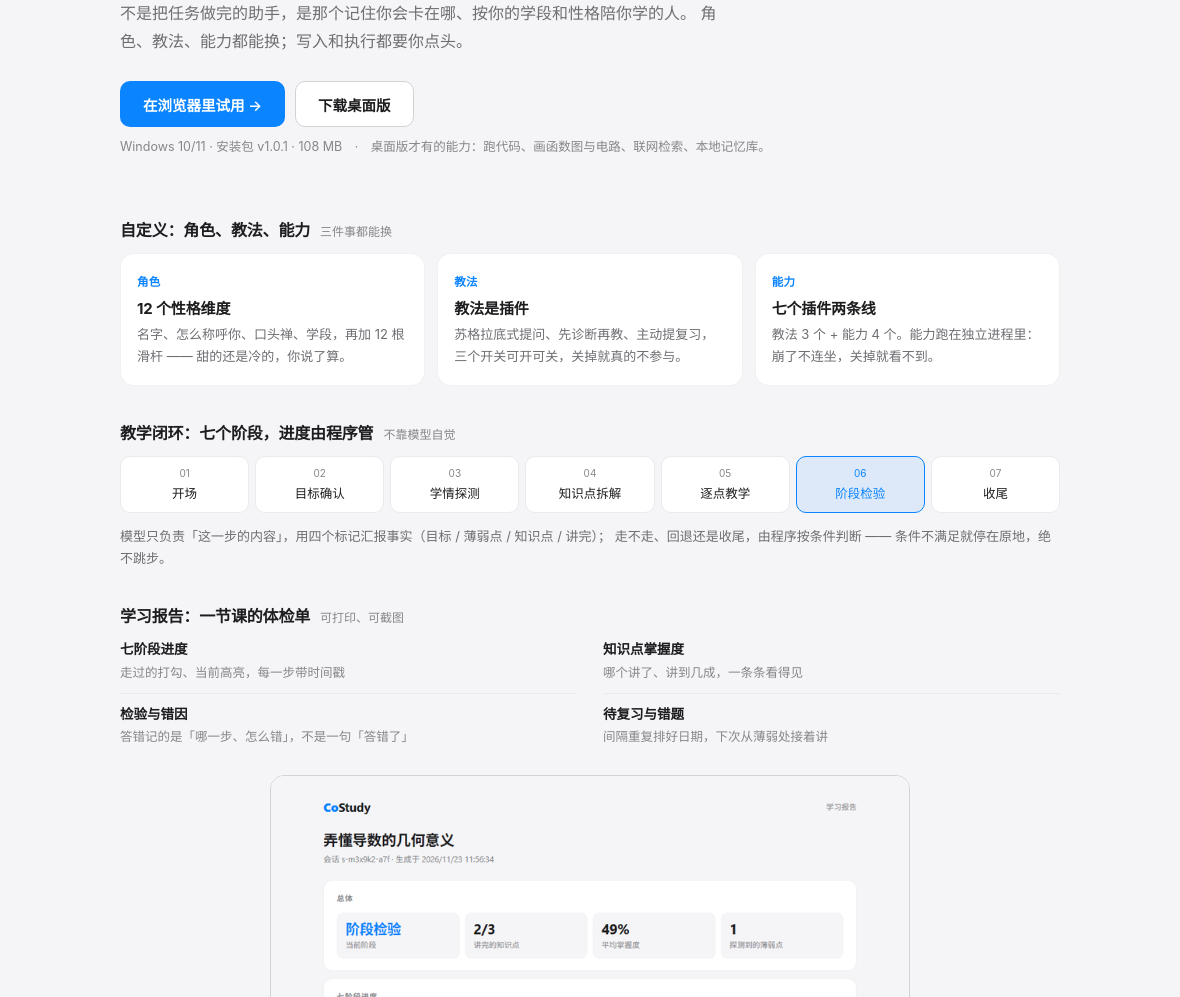
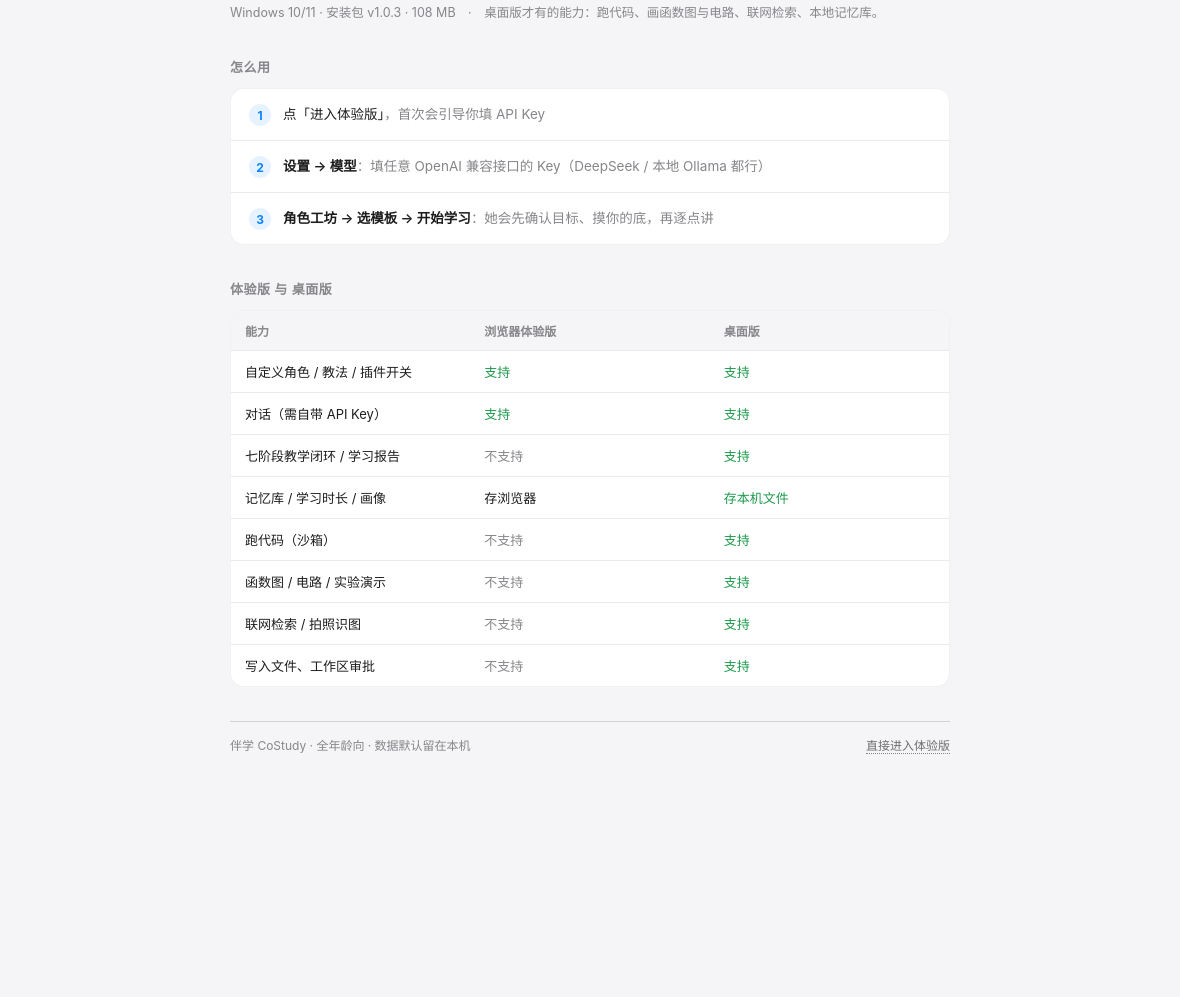
Before and after one commit to moranelysia/qiany-CoStudy-xhlandtg, an Electron app: page docs/index.html in a window 1180 px wide. Shown: the part 279-1276 px from the top of the page. After the commit the page ends 1080 px from the top, so only its background shows below. Drawn offline with Linux system fonts and the light colour scheme.

Commit message:
docs(site): 首页做减法，只留用法提示与体验版/桌面版差异
- 删掉三张能力卡、七阶段、学习报告、长文案
- 保留：一句定位 + 两个入口 + 三步用法 + 对比表
- 页高从 ~1900px 降到 ~1000px

```diff
--- a/docs/index.html
+++ b/docs/index.html
@@ -5,7 +5,6 @@
 <meta name="viewport" content="width=device-width, initial-scale=1.0, viewport-fit=cover" />
 <title>伴学 CoStudy · 一个人的情感陪伴，自己的老师</title>
 <style>
-  /* 设计令牌与桌面端一致（src/renderer/src/styles/tokens.css） */
   :root {
     --ground: #ffffff;
     --bg: #f5f5f7;
@@ -17,7 +16,6 @@
     --blue: #0a84ff;
     --blue-soft: rgba(10, 132, 255, .1);
     --green: #1d9a4b;
-    --red: #d70015;
     --r-md: 14px;
     --r-sm: 10px;
     --font: -apple-system, BlinkMacSystemFont, "SF Pro Text", "Segoe UI",
@@ -27,113 +25,72 @@
   * { box-sizing: border-box; }
   html, body {
     margin: 0; padding: 0; min-height: 100%;
-    font-family: var(--font); color: var(--ink);
-    background: var(--bg);
+    font-family: var(--font); color: var(--ink); background: var(--bg);
     -webkit-font-smoothing: antialiased;
   }
-  .wrap { max-width: 980px; margin: 0 auto; padding: 26px 20px 56px; }
+  .wrap { max-width: 760px; margin: 0 auto; padding: 28px 20px 48px; }
 
-  /* 顶部 */
-  .top { display: flex; align-items: center; justify-content: space-between; gap: 12px; }
+  .top { display: flex; align-items: baseline; justify-content: space-between; gap: 12px; }
   .brand { display: flex; align-items: baseline; gap: 2px; font-size: 18px; font-weight: 700; letter-spacing: -.2px; }
   .brand b { color: var(--blue); font-weight: 800; }
   .brand span { color: var(--ink); }
   .ver { font-size: 12px; color: var(--ink-3); }
 
-  /* 主标题 */
-  .hero { padding: 44px 0 26px; }
-  .kicker {
-    display: inline-block; padding: 4px 10px; border-radius: 999px;
-    background: var(--blue-soft); color: var(--blue);
-    font-size: 12px; font-weight: 600; letter-spacing: .02em;
-  }
   h1 {
-    margin: 14px 0 0; font-size: clamp(26px, 4.4vw, 40px); line-height: 1.24;
-    letter-spacing: -.028em; font-weight: 700; max-width: 17em;
+    margin: 34px 0 0; font-size: clamp(25px, 4.4vw, 34px); line-height: 1.3;
+    letter-spacing: -.02em; font-weight: 700;
   }
   h1 em { font-style: normal; color: var(--blue); }
-  .sub { margin: 16px 0 0; max-width: 38em; font-size: clamp(14px, 2.2vw, 16px); line-height: 1.72; color: var(--ink-2); }
+  .sub { margin: 10px 0 0; font-size: 14px; line-height: 1.7; color: var(--ink-2); }
 
-  /* 按钮 */
-  .cta { display: flex; flex-wrap: wrap; gap: 10px; margin: 26px 0 8px; }
+  .cta { display: flex; flex-wrap: wrap; gap: 10px; margin: 22px 0 0; }
   .btn {
     display: inline-flex; align-items: center; justify-content: center;
-    min-height: 46px; padding: 0 22px; border-radius: var(--r-sm);
-    font-size: 14.5px; font-weight: 600; text-decoration: none; border: 1px solid transparent;
-    transition: background .16s ease, border-color .16s ease, transform .12s ease;
+    min-height: 44px; padding: 0 20px; border-radius: var(--r-sm);
+    font-size: 14px; font-weight: 600; text-decoration: none;
+    border: 1px solid transparent; transition: background .16s ease, border-color .16s ease;
   }
-  .btn:active { transform: scale(.985); }
   .btn-primary { background: var(--blue); color: #fff; }
   .btn-primary:hover { background: #0071e3; }
   .btn-ghost { background: var(--ground); color: var(--ink); border-color: var(--line); }
   .btn-ghost:hover { border-color: #b9b9c0; }
-  .hint { font-size: 12.5px; color: var(--ink-3); margin: 10px 0 0; line-height: 1.6; }
+  .hint { font-size: 12.5px; color: var(--ink-3); margin: 10px 0 0; line-height: 1.7; }
 
-  /* 区块 */
   section { margin-top: 34px; }
-  .sec-h { display: flex; align-items: baseline; gap: 10px; margin: 0 0 12px; }
-  .sec-h h2 { font-size: 16px; margin: 0; letter-spacing: -.01em; }
-  .sec-h span { font-size: 12px; color: var(--ink-3); }
+  h2 { font-size: 13px; font-weight: 600; color: var(--ink-3); letter-spacing: .04em; margin: 0 0 12px; }
 
-  /* 三张卡 */
-  .grid { display: grid; grid-template-columns: repeat(3, minmax(0, 1fr)); gap: 12px; }
-  .card {
-    background: var(--ground); border: 1px solid rgba(0, 0, 0, .055);
-    border-radius: var(--r-md); padding: 16px 16px 18px;
+  /* 三步提示 */
+  .steps { list-style: none; margin: 0; padding: 0; background: var(--ground);
+    border: 1px solid rgba(0,0,0,.055); border-radius: var(--r-md); overflow: hidden; }
+  .steps li { display: flex; gap: 12px; padding: 14px 18px; border-top: 1px solid var(--tone-2); font-size: 13.5px; line-height: 1.65; }
+  .steps li:first-child { border-top: 0; }
+  .steps .n {
+    flex: 0 0 22px; height: 22px; border-radius: 50%; background: var(--blue-soft); color: var(--blue);
+    font-size: 12px; font-weight: 700; display: grid; place-items: center; margin-top: 1px;
   }
-  .card .tag { font-size: 11.5px; font-weight: 600; color: var(--blue); letter-spacing: .02em; }
-  .card h3 { margin: 7px 0 6px; font-size: 15px; letter-spacing: -.01em; }
-  .card p { margin: 0; font-size: 13px; line-height: 1.65; color: var(--ink-2); }
-
-  /* 七阶段 */
-  .steps { display: grid; grid-template-columns: repeat(7, minmax(0, 1fr)); gap: 6px; }
-  .step {
-    background: var(--ground); border: 1px solid var(--tone-2); border-radius: var(--r-sm);
-    padding: 10px 6px; text-align: center;
-  }
-  .step .n { display: block; font-size: 10px; color: var(--ink-3); margin-bottom: 4px; }
-  .step .t { display: block; font-size: 12.5px; color: var(--ink); font-weight: 500; }
-  .step.on { border-color: var(--blue); background: var(--blue-soft); }
-  .step.on .t, .step.on .n { color: var(--blue); }
-  .note { margin: 12px 0 0; font-size: 13px; line-height: 1.7; color: var(--ink-2); }
-
-  /* 报告 */
-  .report ul { margin: 0; padding: 0; list-style: none;
-    display: grid; grid-template-columns: 1fr 1fr; gap: 0 26px; }
-  .report li { padding: 10px 0; border-top: 1px solid var(--tone-2); font-size: 13.5px; line-height: 1.6; }
-  .report li:nth-child(-n+2) { border-top: 0; padding-top: 0; }
-  .report li b { font-weight: 600; }
-  .report li span { color: var(--ink-3); font-size: 12.5px; display: block; margin-top: 2px; }
-  .shot {
-    display: block; width: min(640px, 100%); height: auto; margin: 18px auto 0;
-    border-radius: var(--r-md); border: 1px solid var(--line); background: var(--ground);
-  }
+  .steps b { font-weight: 600; }
+  .steps span.muted { color: var(--ink-3); }
 
   /* 对比表 */
-  .cmp-scroll { overflow-x: auto; border-radius: var(--r-md); border: 1px solid rgba(0, 0, 0, .055); background: var(--ground); }
+  .cmp { border: 1px solid rgba(0,0,0,.055); border-radius: var(--r-md); overflow: hidden; background: var(--ground); }
   table { width: 100%; border-collapse: collapse; table-layout: fixed; }
-  th, td { padding: 11px 14px; font-size: 13px; text-align: left; border-bottom: 1px solid var(--tone-2); overflow-wrap: anywhere; }
+  th, td { padding: 11px 14px; font-size: 13px; text-align: left; border-bottom: 1px solid var(--tone-2); }
   th { font-size: 12px; color: var(--ink-3); font-weight: 600; background: var(--bg); }
   tr:last-child td { border-bottom: 0; }
+  td:first-child { color: var(--ink); }
   .yes { color: var(--green); font-weight: 500; }
   .no { color: var(--ink-3); }
 
   footer {
-    margin-top: 40px; padding-top: 16px; border-top: 1px solid var(--line);
-    font-size: 12px; color: var(--ink-3); display: flex; flex-wrap: wrap; gap: 8px;
-    justify-content: space-between;
+    margin-top: 34px; padding-top: 14px; border-top: 1px solid var(--line);
+    font-size: 12px; color: var(--ink-3); display: flex; justify-content: space-between; gap: 8px; flex-wrap: wrap;
   }
   footer a { color: var(--ink-2); text-decoration: none; border-bottom: 1px dotted var(--ink-3); }
 
-  @media (max-width: 780px) {
-    .wrap { padding: 18px 14px 44px; }
-    .hero { padding: 28px 0 18px; }
-    .grid { grid-template-columns: 1fr; }
-    .steps { grid-template-columns: repeat(4, minmax(0, 1fr)); }
-    .report ul { grid-template-columns: 1fr; }
-    .report li:nth-child(-n+2) { border-top: 1px solid var(--tone-2); padding-top: 10px; }
-    .report li:first-child { border-top: 0; padding-top: 0; }
+  @media (max-width: 560px) {
+    .wrap { padding: 18px 14px 40px; }
     .btn { flex: 1 1 100%; }
+    th, td { padding: 9px 10px; font-size: 12.5px; }
   }
 </style>
 </head>
@@ -145,75 +102,27 @@
     <span class="ver">Web 体验版</span>
   </div>
 
-  <section class="hero">
-    <span class="kicker">一个人的情感陪伴，自己的老师</span>
-    <h1>会画图、会跑代码，<em>还记得你卡在哪里</em>的伴学 Agent</h1>
-    <p class="sub">
-      不是把任务做完的助手，是那个记住你会卡在哪、按你的学段和性格陪你学的人。
-      角色、教法、能力都能换；写入和执行都要你点头。
-    </p>
+  <h1>会画图、会跑代码，<em>还记得你卡在哪</em>的伴学 Agent</h1>
+  <p class="sub">浏览器里就能试：自定义角色与教法，七阶段教学闭环，答错会判错因并记进错题本。</p>
 
-    <div class="cta">
-      <a class="btn btn-primary" href="./app.html">在浏览器里试用 →</a>
-      <a class="btn btn-ghost" id="dl" href="#">下载桌面版</a>
-    </div>
-    <p class="hint" id="dlhint">桌面版才有的能力：跑代码、画函数图与电路、联网检索、本地记忆库。</p>
+  <div class="cta">
+    <a class="btn btn-primary" href="./app.html">进入体验版 →</a>
+    <a class="btn btn-ghost" id="dl" href="#">下载桌面版</a>
+  </div>
+  <p class="hint" id="dlhint">桌面版才有的能力：跑代码、画函数图与电路、联网检索、本地记忆库。</p>
+
+  <section>
+    <h2>怎么用</h2>
+    <ul class="steps">
+      <li><span class="n">1</span><div>点「进入体验版」<span class="muted">，首次会引导你填 API Key</span></div></li>
+      <li><span class="n">2</span><div><b>设置 → 模型</b><span class="muted">：填任意 OpenAI 兼容接口的 Key（DeepSeek / 本地 Ollama 都行）</span></div></li>
+      <li><span class="n">3</span><div><b>角色工坊 → 选模板 → 开始学习</b><span class="muted">：她会先确认目标、摸你的底，再逐点讲</span></div></li>
+    </ul>
   </section>
 
   <section>
-    <div class="sec-h"><h2>自定义：角色、教法、能力</h2><span>三件事都能换</span></div>
-    <div class="grid">
-      <div class="card">
-        <span class="tag">角色</span>
-        <h3>12 个性格维度</h3>
-        <p>名字、怎么称呼你、口头禅、学段，再加 12 根滑杆 —— 甜的还是冷的，你说了算。</p>
-      </div>
-      <div class="card">
-        <span class="tag">教法</span>
-        <h3>教法是插件</h3>
-        <p>苏格拉底式提问、先诊断再教、主动提复习，三个开关可开可关，关掉就真的不参与。</p>
-      </div>
-      <div class="card">
-        <span class="tag">能力</span>
-        <h3>七个插件两条线</h3>
-        <p>教法 3 个 + 能力 4 个。能力跑在独立进程里：崩了不连坐，关掉就看不到。</p>
-      </div>
-    </div>
-  </section>
-
-  <section>
-    <div class="sec-h"><h2>教学闭环：七个阶段，进度由程序管</h2><span>不靠模型自觉</span></div>
-    <div class="steps">
-      <div class="step"><span class="n">01</span><span class="t">开场</span></div>
-      <div class="step"><span class="n">02</span><span class="t">目标确认</span></div>
-      <div class="step"><span class="n">03</span><span class="t">学情探测</span></div>
-      <div class="step"><span class="n">04</span><span class="t">知识点拆解</span></div>
-      <div class="step"><span class="n">05</span><span class="t">逐点教学</span></div>
-      <div class="step on"><span class="n">06</span><span class="t">阶段检验</span></div>
-      <div class="step"><span class="n">07</span><span class="t">收尾</span></div>
-    </div>
-    <p class="note">
-      模型只负责「这一步的内容」，用四个标记汇报事实（目标 / 薄弱点 / 知识点 / 讲完）；
-      走不走、回退还是收尾，由程序按条件判断 —— 条件不满足就停在原地，绝不跳步。
-    </p>
-  </section>
-
-  <section>
-    <div class="sec-h"><h2>学习报告：一节课的体检单</h2><span>可打印、可截图</span></div>
-    <div class="report">
-      <ul>
-        <li><b>七阶段进度</b><span>走过的打勾、当前高亮，每一步带时间戳</span></li>
-        <li><b>知识点掌握度</b><span>哪个讲了、讲到几成，一条条看得见</span></li>
-        <li><b>检验与错因</b><span>答错记的是「哪一步、怎么错」，不是一句「答错了」</span></li>
-        <li><b>待复习与错题</b><span>间隔重复排好日期，下次从薄弱处接着讲</span></li>
-      </ul>
-      <img class="shot" src="./report.png" alt="学习报告示例：七阶段进度、知识点掌握度、最近一次检验与错题" loading="lazy" />
-    </div>
-  </section>
-
-  <section>
-    <div class="sec-h"><h2>体验版 与 桌面版</h2><span>数据默认留在本机</span></div>
-    <div class="cmp-scroll"><table>
+    <h2>体验版 与 桌面版</h2>
+    <div class="cmp"><table>
       <thead>
         <tr><th>能力</th><th>浏览器体验版</th><th>桌面版</th></tr>
       </thead>
@@ -237,12 +146,9 @@
 </div>
 
 <script>
-  /* ==========================================================
-     下载地址：换成你自己的安装包地址即可（网盘直链 / OSS / GitHub Release）。
-     留空字符串则按钮变成"即将上线"，不会跳到坏链接。
-     ========================================================== */
+  /* 下载地址：换成你自己的安装包地址即可。留空则按钮变成"即将上线"。 */
   var DOWNLOAD_URL = 'https://github.com/moranelysia/qiany-CoStudy-xhlandtg/releases/latest/download/CoStudy-Desktop-Setup.exe';
-  var DOWNLOAD_NOTE = 'Windows 10/11 · 安装包 v1.0.1 · 108 MB';
+  var DOWNLOAD_NOTE = 'Windows 10/11 · 安装包 v1.0.3 · 108 MB';
 
   var dl = document.getElementById('dl');
   var hint = document.getElementById('dlhint');
```
